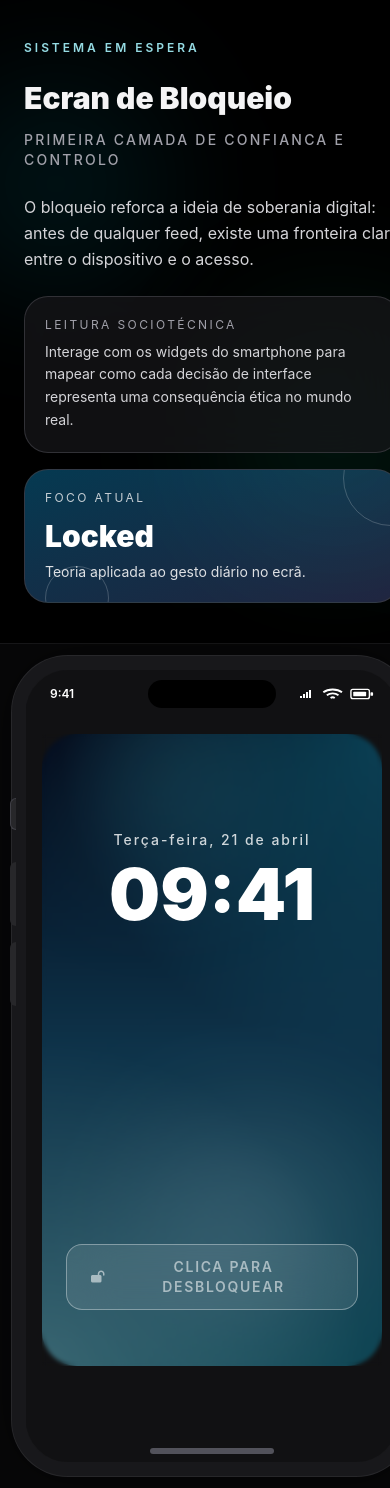
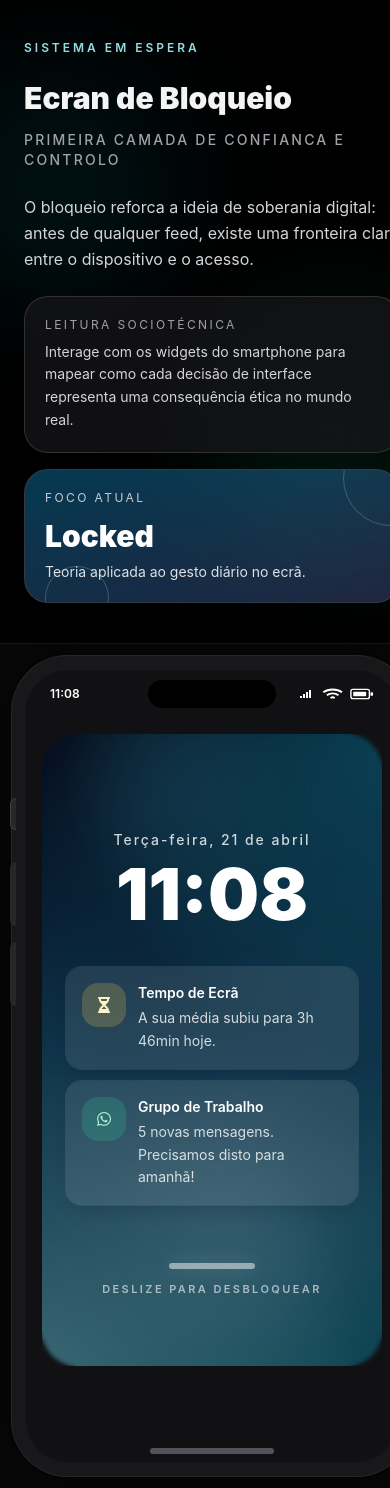
Before and after one commit to opaulosilva233/Smartphone-Best-Practices, a React (Vite) app: page / in a window 390 px wide. Shown: the top 1488 px of the page. Built offline with nearby package versions, Linux system fonts and the light colour scheme.

Commit message:
Add current time and date functionality with useCurrentTime hook; update LockScreen and SmartphoneWrapper components

```diff
--- a/src/App.jsx
+++ b/src/App.jsx
@@ -10,10 +10,12 @@ import HomeScreen from './components/HomeScreen'
 import OpenAppShell from './components/OpenAppShell'
 import BiasInsights from './components/BiasInsights'
 import ReferencesNotes from './components/ReferencesNotes'
+import useCurrentTime from './hooks/useCurrentTime'
 
 function App() {
   const [focusEnabled, setFocusEnabled] = useState(false)
   const [phoneState, setPhoneState] = useState('locked')
+  const { currentTime, currentDate } = useCurrentTime()
   const showFocusOverlay = phoneState === 'app_impact' && focusEnabled
 
   const openApp = (appState) => {
@@ -22,7 +24,14 @@ function App() {
 
   const renderPhoneView = () => {
     if (phoneState === 'locked') {
-      return <LockScreen key="locked" onUnlock={() => setPhoneState('home')} />
+      return (
+        <LockScreen
+          key="locked"
+          currentTime={currentTime}
+          currentDate={currentDate}
+          onUnlock={() => setPhoneState('home')}
+        />
+      )
     }
 
     if (phoneState === 'home') {
@@ -86,7 +95,7 @@ function App() {
             transition={{ duration: 0.7, ease: 'easeOut' }}
             className="origin-center scale-[0.84] sm:scale-[0.94] lg:scale-100"
           >
-            <SmartphoneWrapper contentClassName="space-y-0 overflow-hidden px-0 pb-0 pt-0">
+            <SmartphoneWrapper currentTime={currentTime} contentClassName="space-y-0 overflow-hidden px-0 pb-0 pt-0">
               <AnimatePresence mode="wait" initial={false}>
                 {renderPhoneView()}
               </AnimatePresence>
--- a/src/components/HomeScreen.jsx
+++ b/src/components/HomeScreen.jsx
@@ -1,4 +1,5 @@
-import { motion } from 'framer-motion'
+import { AnimatePresence, motion } from 'framer-motion'
+import { useState } from 'react'
 
 const apps = [
   {
@@ -34,7 +35,26 @@ const apps = [
   },
 ]
 
+const spring = {
+  type: 'spring',
+  stiffness: 280,
+  damping: 26,
+}
+
 const HomeScreen = ({ onOpenApp }) => {
+  const [controlCenterOpen, setControlCenterOpen] = useState(false)
+  const batteryLevel = 20
+
+  const handleControlCenterDragEnd = (_, info) => {
+    if (info.offset.y > 50) {
+      setControlCenterOpen(true)
+    }
+  }
+
+  const handleCloseControlCenter = () => {
+    setControlCenterOpen(false)
+  }
+
   return (
     <motion.div
       initial={{ opacity: 0, y: 20 }}
@@ -45,16 +65,140 @@ const HomeScreen = ({ onOpenApp }) => {
     >
       <div className="absolute inset-0 bg-[radial-gradient(circle_at_top,rgba(255,255,255,0.28),transparent_45%)]" />
 
-      <div className="relative grid grid-cols-4 gap-4 px-4 pt-12">
+      <AnimatePresence>
+        {!controlCenterOpen ? (
+          <motion.div
+            key="home-drag-zone"
+            drag="y"
+            dragConstraints={{ top: 0, bottom: 0 }}
+            dragElastic={0.15}
+            dragMomentum={false}
+            onDragEnd={handleControlCenterDragEnd}
+            transition={spring}
+            style={{ touchAction: 'none' }}
+            className="absolute top-0 z-50 h-8 w-full"
+          />
+        ) : null}
+
+        {controlCenterOpen ? (
+          <motion.div
+            key="control-center-overlay"
+            initial={{ opacity: 0 }}
+            animate={{ opacity: 1 }}
+            exit={{ opacity: 0 }}
+            transition={{ duration: 0.22, ease: 'easeOut' }}
+            className="absolute inset-0 z-40 bg-black/40 backdrop-blur-2xl"
+          >
+            <motion.div
+              initial={{ y: -18, opacity: 0 }}
+              animate={{ y: 0, opacity: 1 }}
+              exit={{ y: -18, opacity: 0 }}
+              transition={spring}
+              className="absolute left-0 right-0 top-0 rounded-b-[2.25rem] border-b border-white/10 bg-white/10 px-4 pb-5 pt-12 shadow-2xl backdrop-blur-2xl"
+            >
+              <div className="flex items-center justify-between text-white">
+                <div>
+                  <p className="text-[11px] font-semibold uppercase tracking-[0.24em] text-white/60">
+                    Centro de Controlo
+                  </p>
+                  <p className="mt-1 text-sm text-white/80">Notificações e atalhos em modo de transparência</p>
+                </div>
+                <button
+                  type="button"
+                  onClick={handleCloseControlCenter}
+                  className="rounded-full border border-white/15 bg-white/10 px-3 py-1.5 text-xs font-semibold text-white/90 shadow-lg"
+                >
+                  Fechar
+                </button>
+              </div>
+
+              <motion.div
+                drag="y"
+                dragConstraints={{ top: 0, bottom: 0 }}
+                dragElastic={0.12}
+                dragMomentum={false}
+                onDragEnd={(_, info) => {
+                  if (info.offset.y < -50) {
+                    handleCloseControlCenter()
+                  }
+                }}
+                transition={spring}
+                style={{ touchAction: 'none' }}
+                className="mt-6 flex flex-col items-center gap-3"
+              >
+                <div className="h-1.5 w-20 rounded-full bg-white/50" />
+                <p className="text-[11px] font-semibold uppercase tracking-[0.22em] text-white/60">
+                  Deslize para cima para fechar
+                </p>
+              </motion.div>
+
+              <div className="mt-6 grid grid-cols-2 gap-3">
+                <div className="rounded-3xl border border-white/10 bg-black/25 p-4 text-white shadow-lg backdrop-blur-xl">
+                  <p className="text-xs font-semibold uppercase tracking-[0.18em] text-white/60">Silêncio</p>
+                  <p className="mt-6 text-lg font-semibold">Notificações suspensas</p>
+                </div>
+                <div className="rounded-3xl border border-white/10 bg-black/25 p-4 text-white shadow-lg backdrop-blur-xl">
+                  <p className="text-xs font-semibold uppercase tracking-[0.18em] text-white/60">Foco</p>
+                  <p className="mt-6 text-lg font-semibold">Resposta lenta, atenção alta</p>
+                </div>
+              </div>
+            </motion.div>
+          </motion.div>
+        ) : null}
+      </AnimatePresence>
+
+      <div className="relative grid grid-flow-dense grid-cols-4 auto-rows-[5.5rem] gap-3 px-4 pt-12">
+        <motion.div
+          initial={{ opacity: 0, scale: 0.96, y: 10 }}
+          animate={{ opacity: 1, scale: 1, y: 0 }}
+          transition={{ ...spring, delay: 0.02 }}
+          className="col-span-2 row-span-2 overflow-hidden rounded-3xl bg-zinc-800/80 p-4 text-white shadow-2xl ring-1 ring-white/10"
+        >
+          <div className="flex h-full flex-col justify-between">
+            <div className="flex items-start justify-between gap-3">
+              <div>
+                <p className="text-xs font-semibold uppercase tracking-[0.18em] text-white/55">Bateria</p>
+                <p className="mt-2 max-w-[10rem] text-sm font-medium leading-snug text-white/85">
+                  Modo Baixo Consumo Recomendado
+                </p>
+              </div>
+              <span className="rounded-full border border-emerald-300/30 bg-emerald-300/10 px-2 py-1 text-[11px] font-semibold text-emerald-100">
+                {batteryLevel}%
+              </span>
+            </div>
+
+            <div className="relative mt-4 flex flex-1 items-center justify-center">
+              <svg viewBox="0 0 120 120" className="h-28 w-28 -rotate-90">
+                <circle cx="60" cy="60" r="46" fill="none" stroke="rgba(255,255,255,0.1)" strokeWidth="10" />
+                <circle
+                  cx="60"
+                  cy="60"
+                  r="46"
+                  fill="none"
+                  stroke="rgba(74,222,128,0.95)"
+                  strokeWidth="10"
+                  strokeLinecap="round"
+                  strokeDasharray="289"
+                  strokeDashoffset={289 - (289 * batteryLevel) / 100}
+                />
+              </svg>
+              <div className="absolute text-center">
+                <p className="text-3xl font-black text-white">{batteryLevel}%</p>
+                <p className="mt-1 text-[11px] uppercase tracking-[0.18em] text-white/55">Carga restante</p>
+              </div>
+            </div>
+          </div>
+        </motion.div>
+
         {apps.map((app, index) => (
           <motion.button
             key={app.key}
             type="button"
             onClick={() => onOpenApp(app.key)}
-            initial={{ opacity: 0, y: 14 }}
-            animate={{ opacity: 1, y: 0 }}
-            transition={{ duration: 0.24, delay: index * 0.04, ease: 'easeOut' }}
-            className="group flex flex-col items-center gap-2"
+            initial={{ opacity: 0, y: 14, scale: 0.96 }}
+            animate={{ opacity: 1, y: 0, scale: 1 }}
+            transition={{ ...spring, delay: 0.04 + index * 0.04 }}
+            className="group flex h-full flex-col items-center justify-center gap-2 rounded-3xl bg-white/5 px-2 text-center shadow-lg ring-1 ring-white/10 backdrop-blur-sm"
           >
             <span
               className={`flex h-14 w-14 items-center justify-center rounded-2xl text-2xl shadow-sm ring-1 ring-white/20 ${app.iconClassName}`}
--- a/src/components/LockScreen.jsx
+++ b/src/components/LockScreen.jsx
@@ -6,19 +6,35 @@ const lockScreenVariants = {
   exit: { opacity: 0, y: -60 },
 }
 
-const unlockHintAnimation = {
-  opacity: [0.5, 1, 0.5],
-  y: [0, -4, 0],
+const spring = {
+  type: 'spring',
+  stiffness: 260,
+  damping: 24,
 }
 
-const LockScreen = ({ onUnlock }) => {
-  const formattedDate = new Intl.DateTimeFormat('pt-PT', {
-    weekday: 'long',
-    day: 'numeric',
-    month: 'long',
-  }).format(new Date())
+const notifications = [
+  {
+    key: 'screen-time',
+    icon: 'fa-solid fa-hourglass-half',
+    iconClassName: 'bg-amber-300/20 text-amber-100',
+    title: 'Tempo de Ecrã',
+    text: 'A sua média subiu para 3h 46min hoje.',
+  },
+  {
+    key: 'whatsapp',
+    icon: 'fa-brands fa-whatsapp',
+    iconClassName: 'bg-emerald-400/20 text-emerald-200',
+    title: 'Grupo de Trabalho',
+    text: '5 novas mensagens. Precisamos disto para amanhã!',
+  },
+]
 
-  const capitalizedDate = `${formattedDate.charAt(0).toUpperCase()}${formattedDate.slice(1)}`
+const LockScreen = ({ currentTime, currentDate, onUnlock }) => {
+  const handleDragEnd = (_, info) => {
+    if (info.offset.y < -100) {
+      onUnlock?.()
+    }
+  }
 
   return (
     <motion.div
@@ -37,25 +53,48 @@ const LockScreen = ({ onUnlock }) => {
       </div>
 
       <div className="relative text-center text-white">
-        <p className="text-sm font-medium tracking-[0.14em] text-white/80">{capitalizedDate}</p>
-        <h1 className="mt-2 text-7xl font-black leading-none">09:41</h1>
+        <p className="text-sm font-medium tracking-[0.14em] text-white/80">{currentDate}</p>
+        <h1 className="mt-2 text-7xl font-black leading-none">{currentTime}</h1>
       </div>
 
-      <motion.button
-        type="button"
-        onClick={onUnlock}
-        whileTap={{ scale: 0.98 }}
-        className="relative rounded-2xl border border-white/35 bg-white/10 px-6 py-3 text-sm font-semibold uppercase tracking-[0.12em] text-white backdrop-blur-xl"
+      <div className="relative w-full max-w-xs space-y-3 pb-2 text-center text-white">
+        {notifications.map((notification, index) => (
+          <motion.div
+            key={notification.key}
+            initial={{ opacity: 0, y: 16 }}
+            animate={{ opacity: 1, y: 0 }}
+            transition={{ ...spring, delay: 0.12 + index * 0.07 }}
+            className="backdrop-blur-xl rounded-2xl bg-white/10 p-4 text-left shadow-lg ring-1 ring-white/10"
+          >
+            <div className="flex items-start gap-3">
+              <div className={`flex h-11 w-11 shrink-0 items-center justify-center rounded-2xl ${notification.iconClassName}`}>
+                <i className={`${notification.icon} text-base`} aria-hidden="true" />
+              </div>
+              <div className="min-w-0 flex-1">
+                <p className="text-sm font-semibold text-white">{notification.title}</p>
+                <p className="mt-1 text-sm leading-relaxed text-white/80">{notification.text}</p>
+              </div>
+            </div>
+          </motion.div>
+        ))}
+      </div>
+
+      <motion.div
+        drag="y"
+        dragConstraints={{ top: 0, bottom: 0 }}
+        dragElastic={0.16}
+        dragMomentum={false}
+        onDragEnd={handleDragEnd}
+        whileTap={{ scale: 0.99 }}
+        transition={spring}
+        style={{ touchAction: 'none' }}
+        className="relative flex w-full max-w-xs flex-col items-center gap-3 rounded-3xl px-4 py-3 text-white"
       >
-        <motion.span
-          animate={unlockHintAnimation}
-          transition={{ duration: 1.8, repeat: Infinity, ease: 'easeInOut' }}
-          className="inline-flex items-center gap-2"
-        >
-          <i className="fa-solid fa-lock-open text-xs" aria-hidden="true" />
-          Clica para desbloquear
-        </motion.span>
-      </motion.button>
+        <div className="h-1.5 w-1/3 rounded-full bg-white/50 shadow-[0_0_18px_rgba(255,255,255,0.18)]" />
+        <p className="text-[11px] font-semibold uppercase tracking-[0.22em] text-white/60">
+          Deslize para desbloquear
+        </p>
+      </motion.div>
     </motion.div>
   )
 }
--- a/src/components/SmartphoneWrapper.jsx
+++ b/src/components/SmartphoneWrapper.jsx
@@ -1,4 +1,4 @@
-const SmartphoneWrapper = ({ children, footer, className = '', contentClassName = '', ...props }) => {
+const SmartphoneWrapper = ({ children, footer, currentTime = '09:41', className = '', contentClassName = '', ...props }) => {
   return (
     <div
       className={`relative h-[820px] w-[400px] rounded-[3.5rem] border-[14px] border-zinc-900 bg-zinc-950 ring-1 ring-zinc-800 shadow-[0_0_50px_-12px_rgba(0,0,0,0.8)] ${className}`}
@@ -16,7 +16,7 @@ const SmartphoneWrapper = ({ children, footer, className = '', contentClassName
           </div>
 
           <div className="flex h-full w-full items-center justify-between">
-            <span>9:41</span>
+            <span>{currentTime}</span>
             <div className="flex items-center gap-1.5 text-[10px]">
               <svg viewBox="0 0 16 12" className="h-3.5 w-4" aria-hidden="true" fill="currentColor">
                 <path d="M1 10h2V8H1v2Zm3 0h2V6H4v4Zm3 0h2V4H7v6Zm3 0h2V2h-2v8Z" />
--- /dev/null
+++ b/src/hooks/useCurrentTime.js
@@ -0,0 +1,37 @@
+import { useEffect, useState } from 'react'
+
+const formatTime = (date) =>
+  new Intl.DateTimeFormat('pt-PT', {
+    hour: '2-digit',
+    minute: '2-digit',
+    hour12: false,
+  }).format(date)
+
+const formatDate = (date) => {
+  const formattedDate = new Intl.DateTimeFormat('pt-PT', {
+    weekday: 'long',
+    day: '2-digit',
+    month: 'long',
+  }).format(date)
+
+  return `${formattedDate.charAt(0).toUpperCase()}${formattedDate.slice(1)}`
+}
+
+const useCurrentTime = () => {
+  const [now, setNow] = useState(() => new Date())
+
+  useEffect(() => {
+    const timer = setInterval(() => {
+      setNow(new Date())
+    }, 60000)
+
+    return () => clearInterval(timer)
+  }, [])
+
+  return {
+    currentTime: formatTime(now),
+    currentDate: formatDate(now),
+  }
+}
+
+export default useCurrentTime
```
